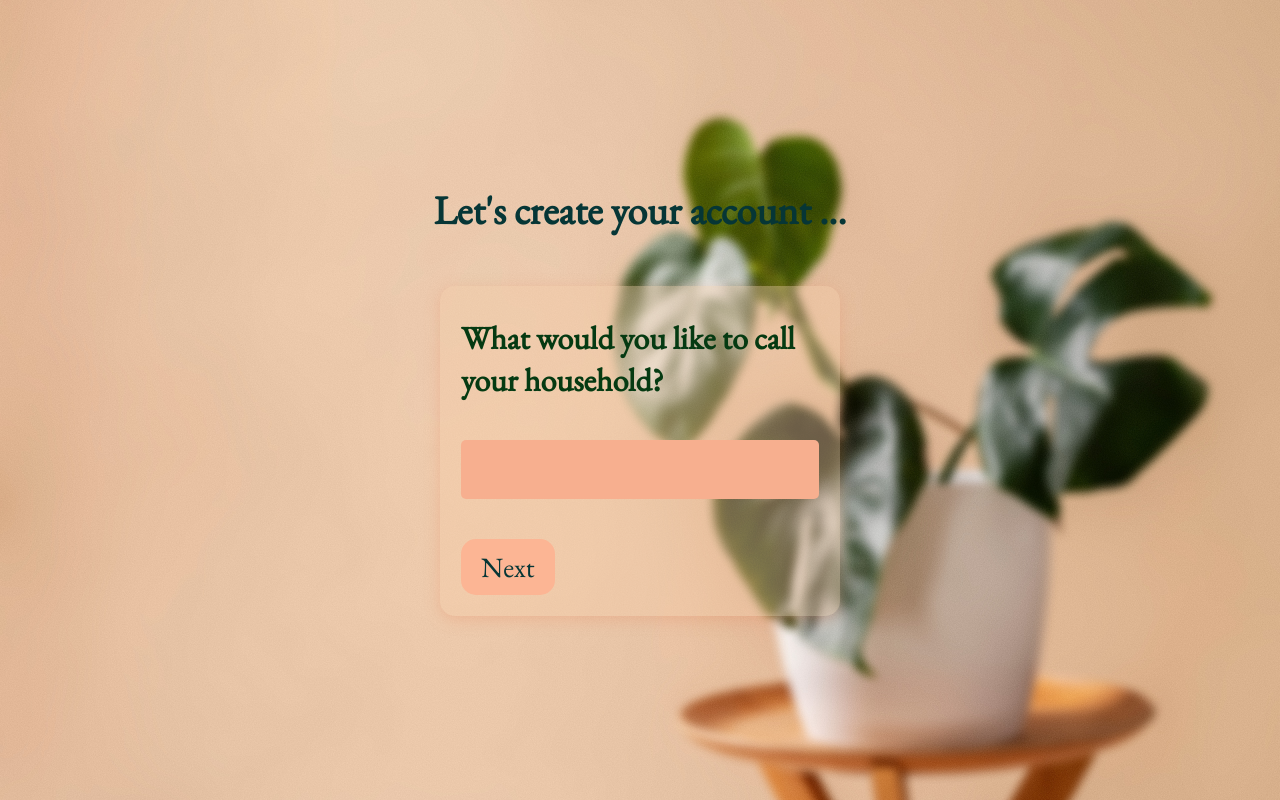
After one commit to Leewankenobi/Hydra, a Spring Boot app: page /createHousehold.html in a window 1280 px wide. The commit adds this page. Run offline with Spring Boot 4, Linux system fonts and the light colour scheme.

Commit message:
fix redirect bug

```diff
--- /dev/null
+++ b/backend/src/main/resources/static/createHousehold.html
@@ -0,0 +1,24 @@
+<!DOCTYPE html>
+<html lang = "en">
+  <head>
+    <meta charset="UTF-8">
+    <meta name="viewport" content="width=device-width, initial-scale=1">
+    <title>Hydra - Create Household</title>
+    <link rel="stylesheet" href="css/createHouseStyles.css" type="text/css">
+  </head>
+  <body>
+    <header>Let's create your account ...</header>
+    <main>
+      <div class = "pane" id="householdNamePane">
+        <h1></h1>
+        <form>
+          <label for="householdName">What would you like to call your household?</label> <br>
+          <input type="text" id="householdName" name="householdName"> <br>
+          <div id="householdNameError" style="color: red; display: none;"></div>
+          <button type = submit id = "next" > Next </button>
+        </form>
+      </div>
+    </main>
+    <script src="js/createHousehold.js"></script>
+  </body>
+   </html>
--- a/backend/src/main/resources/static/createaccount.html
+++ b/backend/src/main/resources/static/createaccount.html
@@ -3,7 +3,7 @@
   <head>
     <meta charset="UTF-8">
     <meta name="viewport" content="width=device-width, initial-scale=1">
-    <title>Welcome</title>
+    <title>Hydra - Create Account</title>
     <link rel="stylesheet" href="css/createHouseStyles.css" type="text/css">
   </head>
   <body>
@@ -50,6 +50,6 @@
         </form>
       </div>
     </main>
-    <script src = "../static/js/createaccount.js"></script>
+    <script src = "js/createAccount.js"></script>
   </body>
    </html>
--- /dev/null
+++ b/backend/src/main/resources/static/js/createHousehold.js
@@ -0,0 +1,18 @@
+document.getElementById("next").addEventListener('click', (event) => {
+  event.preventDefault();
+  const houseHoldName = document.getElementById("householdName").value.trim();
+
+  if (houseHoldName === '') { // handle empty name
+    console.log("Household name can not be empty");
+    const errorDiv = document.getElementById("householdNameError");
+    errorDiv.textContent = "Please provide the household name";
+    errorDiv.style.display = "block";
+
+  } else {
+    // name provided
+    console.log("Household name:", houseHoldName);
+    window.location.href='createAccount.html';
+    return houseHoldName;
+
+  }
+});
--- a/backend/src/main/resources/static/js/createaccount.js
+++ b/backend/src/main/resources/static/js/createaccount.js
@@ -94,7 +94,6 @@ document.getElementById("next4").addEventListener('click', (event) => {
 document.getElementById("next5").addEventListener('click', (event) => {
   event.preventDefault();
   const userPassword = document.getElementById("passhash").value.trim();
-  console.log(userPassword);
   const errorDiv = document.getElementById("passwordError");
   const errorMsg = "Password must be at least 8 characters, with at least one uppercase, one lowercase, and one special character."
 
@@ -107,8 +106,4 @@ if (userPassword.length < 8 || !/[A-Z]/.test(userPassword) || !/[a-z]/.test(user
     console.log("Saved to UserData");
     errorDiv.hidden = true;
   }
-
-  function registerUser(userData) {
-  }
-
 });
--- a/backend/src/main/resources/static/landingPage.html
+++ b/backend/src/main/resources/static/landingPage.html
@@ -3,7 +3,7 @@
   <head>
     <meta charset="UTF-8">
     <meta name="viewport" content="width=device-width, initial-scale=1">
-    <title>Hydra</title>
+    <title>Hydra - Welcome</title>
     <link rel="stylesheet" href="css/signUpStyles.css" type="text/css">
   </head>
   <body>
@@ -12,7 +12,7 @@
       <div class="pane">
         <h1>Hydra</h1>
         <h2>Your plant caring companion</h2>
-        <button type = "button" onclick="window.location.href='createAccount.html'">Create an Account</button>
+        <button type = "button" onclick="window.location.href='createHousehold.html'">Create an Account</button>
         <p> or </p>
         <button type = "button">Log in</button>
       </div>
```
Also changed, not shown: backend/src/main/resources/static/js/register.js (added, +7 -0 lines).
